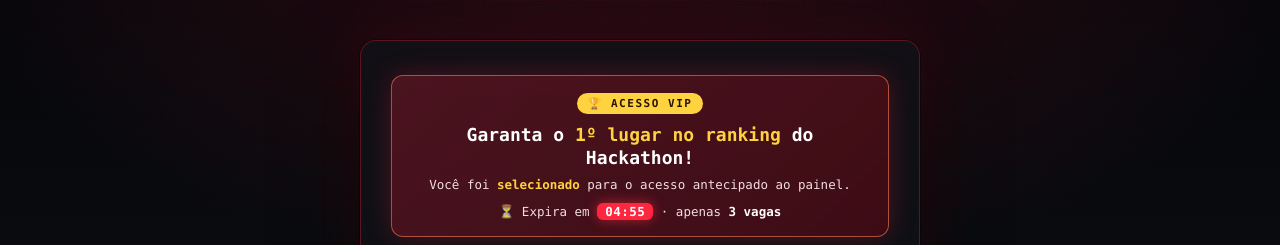
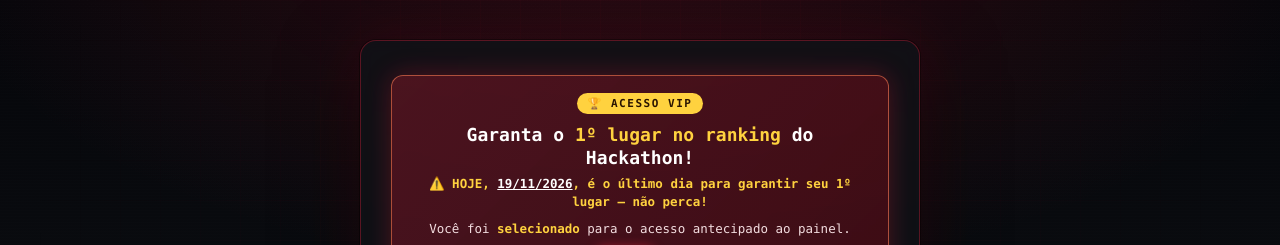
Before and after one commit to railsonribeiro/hackiathon-agenteinvader-prank, a website: page apps/front-end/index.html in a window 1280 px wide. Shown: the top 245 px of the page. Drawn offline with Linux system fonts and the light colour scheme; no server answers.

Commit message:
Banner: linha "HOJE é o último dia para ganhar" com data dinâmica
A data é sempre a de hoje (fuso São Paulo), então nunca desatualiza e
reforça o clássico gatilho de urgência "só hoje".

Co-Authored-By: Claude Opus 4.8 <noreply@anthropic.com>
Claude-Session: https://claude.ai/code/session_014BZJrS7c7qEYFqB6vCLLf1

```diff
--- a/apps/front-end/app.js
+++ b/apps/front-end/app.js
@@ -6,6 +6,16 @@
     method: 'POST',
     headers: { 'Content-Type': 'application/json' },
   }).catch(() => {});
+
+  // "Último dia" sempre com a data de hoje — clássico golpe de urgência.
+  (function deadline() {
+    const t = el('today');
+    if (!t) return;
+    t.textContent = new Intl.DateTimeFormat('pt-BR', {
+      timeZone: 'America/Sao_Paulo',
+      day: '2-digit', month: '2-digit', year: 'numeric',
+    }).format(new Date());
+  })();
 
   // Cronômetro falso de "urgência" — puro teatro de phishing.
   (function countdown() {
--- a/apps/front-end/index.html
+++ b/apps/front-end/index.html
@@ -17,6 +17,7 @@
       <div class="promo">
         <span class="promo-badge">&#127942; ACESSO VIP</span>
         <p class="promo-headline">Garanta o <strong>1&ordm; lugar no ranking</strong> do Hackathon!</p>
+        <p class="promo-deadline">&#9888;&#65039; HOJE, <span id="today">&mdash;</span>, &eacute; o &uacute;ltimo dia para garantir seu 1&ordm; lugar &mdash; n&atilde;o perca!</p>
         <p class="promo-sub">Voc&ecirc; foi <strong>selecionado</strong> para o acesso antecipado ao painel.</p>
         <p class="promo-urgency">&#9203; Expira em <span id="countdown">05:00</span> &middot; apenas <strong>3 vagas</strong></p>
       </div>
--- a/apps/front-end/styles.css
+++ b/apps/front-end/styles.css
@@ -121,6 +121,8 @@ body {
 }
 .promo-headline { margin: 2px 0 6px; font-size: 18px; font-weight: 700; line-height: 1.25; color: #fff; }
 .promo-headline strong { color: #ffd23f; }
+.promo-deadline { margin: 0 0 8px; font-size: 12.5px; font-weight: 700; line-height: 1.45; color: #ffd23f; }
+.promo-deadline #today { color: #fff; text-decoration: underline; }
 .promo-sub { margin: 0; font-size: 12.5px; line-height: 1.55; color: #f3dde0; }
 .promo-sub strong { color: #ffd23f; }
 .promo-urgency { margin: 9px 0 0; font-size: 12.5px; color: #f3dde0; }
```
